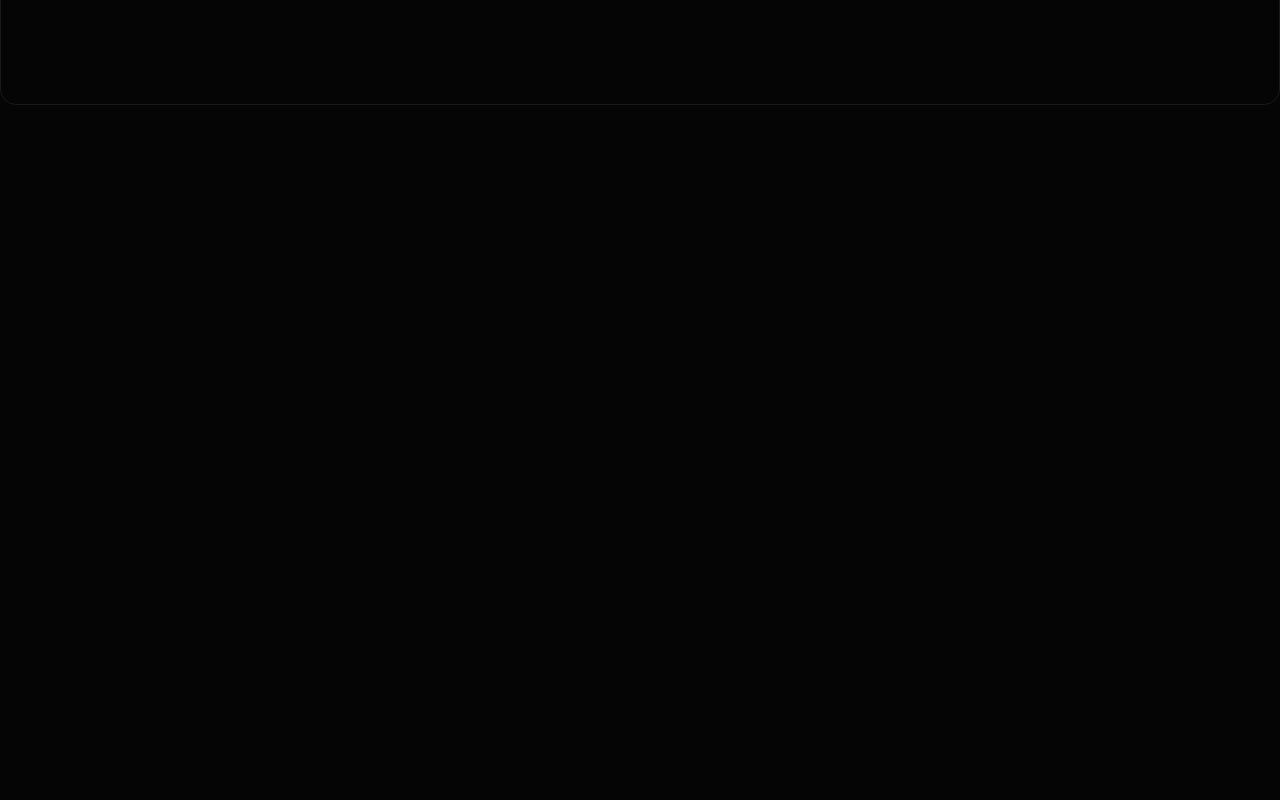
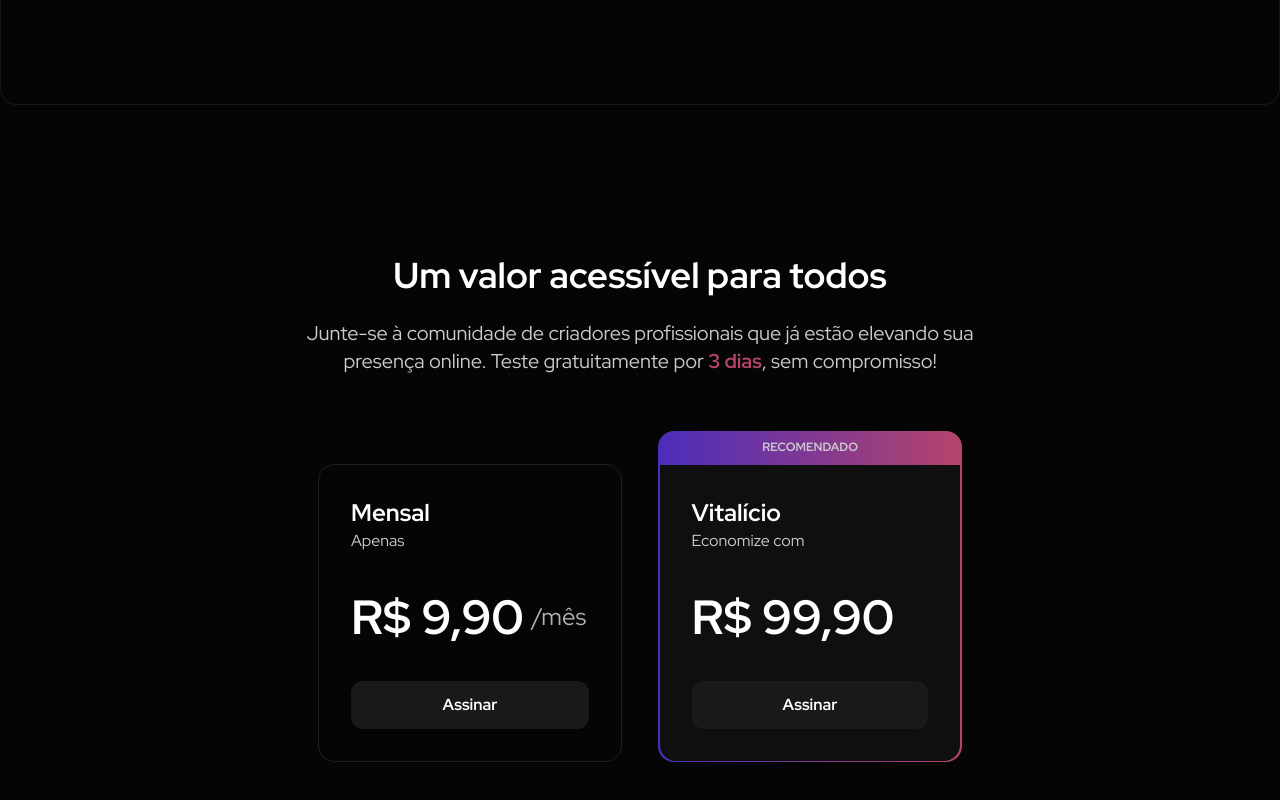
Before and after one commit to matheusregis/project-in-bio, a Next.js app: page / in a window 1280 px wide. Shown: the part 1495-2295 px from the top of the page. Before the commit the page ends 1680 px from the top, so only its background shows below. Built offline with nearby package versions, Linux system fonts and the light colour scheme.

Commit message:
feat - Added Pricing section

```diff
--- /dev/null
+++ b/app/components/landing-page/Pricing.tsx
@@ -0,0 +1,45 @@
+import { TRIAL_DAYS } from "@/app/lib/config";
+import Button from "../ui/Button";
+
+export default function Pricing() {
+    return (
+        <div className="my-[150px] flex flex-col items-center gap-14">
+            <div className="flex flex-col items-center gap-6">
+                <h3 className="text-4xl font-bold text-white">Um valor acessível para todos</h3>
+                <p className="text-content-body text-xl text-center">Junte-se à comunidade de criadores profissionais que já estão elevando sua <br />
+                presença online. Teste gratuitamente por <strong className="text-accent-pink">{TRIAL_DAYS} dias</strong>, sem compromisso!</p>
+            </div>
+            <div className="flex items-end gap-9">
+                <div className="w-[304px] p-8 flex flex-col gap-7 rounded-2xl border border-[#1E1E1E]">
+                    <div className="flex flex-col">
+                        <span className="text-white font-bold text-2xl">Mensal</span>
+                        <span className="text-content-body">Apenas</span>
+                    </div>
+                    <div className="flex items-center gap-2">
+                        <span className="text-white font-bold text-[48px]">R$ 9,90</span>
+                        <span className="text-content-headline text-2xl">/mês</span>
+                    </div>
+                    <Button variant="secondary">Assinar</Button>
+                </div>
+                <div className="flex flex-col">
+                    <div className="flex justify-center items-center rounded-t-2xl w-[304px] bg-[linear-gradient(90deg,#4B2DBB_0%,#B5446B_100%)]">
+                        <span className="uppercase text-xs font-bold p-2">Recomendado</span>
+                    </div>
+                    <div className="p-[1.6px] bg-[linear-gradient(90deg,#4B2DBB_0%,#B5446B_100%)] rounded-b-2xl">
+                        <div className="w-full bg-background-secondary p-8 flex flex-col gap-7 rounded-b-2xl">
+                            <div className="flex flex-col">
+                                <span className="text-white font-bold text-2xl">Vitalício</span>
+                                <span className="text-content-body">Economize com</span>
+                            </div>
+                            <div className="flex items-center gap-1">
+                                <span className="text-white font-bold text-[48px]">R$ 99,90</span>
+                            </div>
+                            <Button variant="secondary">Assinar</Button>
+                        </div>
+                    </div>
+                </div>
+
+            </div>
+        </div>
+    )
+}
--- /dev/null
+++ b/app/lib/config.ts
@@ -0,0 +1 @@
+export const TRIAL_DAYS = 3;
--- a/app/page.tsx
+++ b/app/page.tsx
@@ -1,5 +1,6 @@
 import Header from "./components/landing-page/Header";
 import Hero from "./components/landing-page/Hero";
+import Pricing from "./components/landing-page/Pricing";
 import VideoExplanation from "./components/landing-page/VideoExplanation";
 
 export default function Home() {
@@ -8,8 +9,8 @@ export default function Home() {
       <Header />
       <Hero />
       <VideoExplanation />
+      <Pricing />
       {/*
-      <Pricing />
       <FAQ /> */}
     </div>
   );
```
